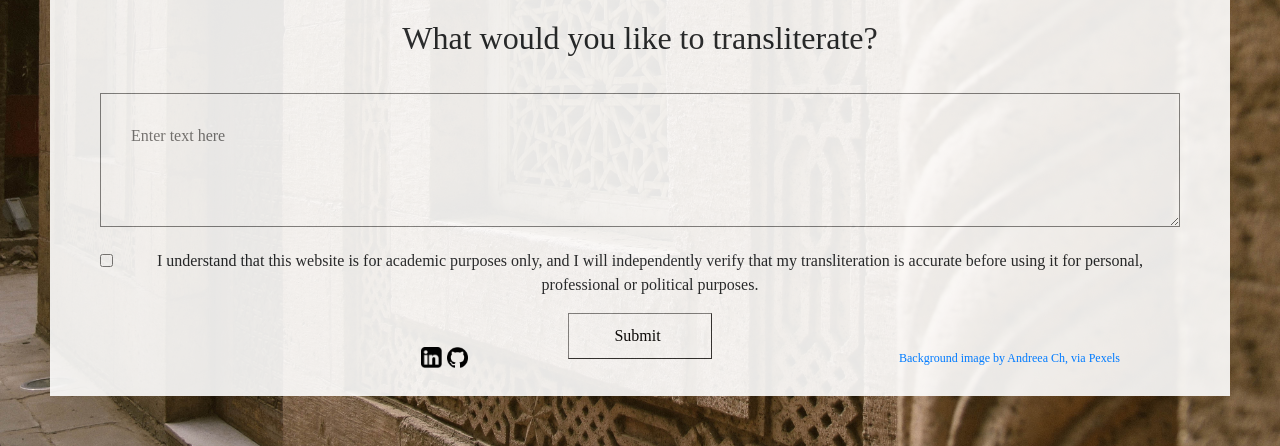
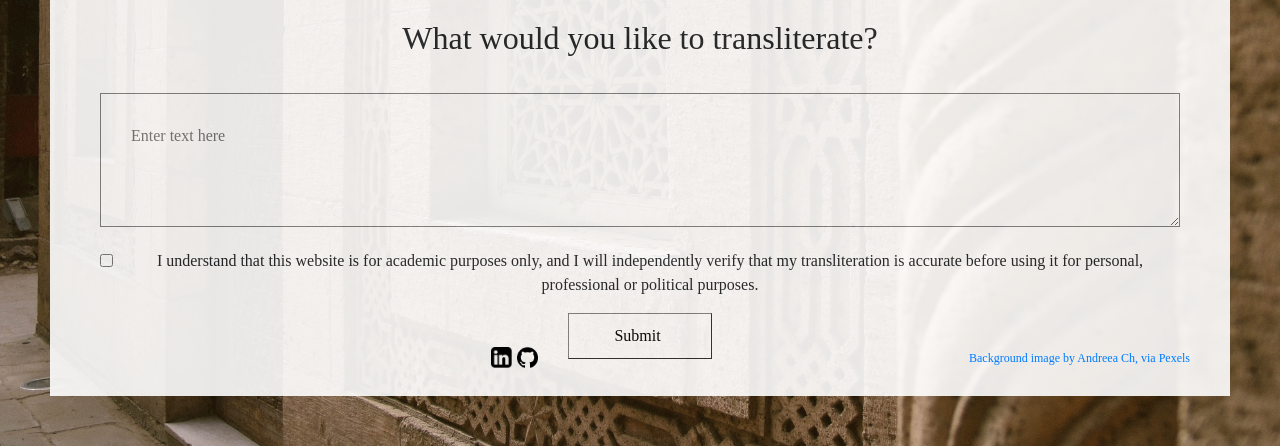
Before and after one commit to maggierphunt/arabic-transcriber, a Flask app: page / in a window 1280 px wide. Shown: the part 354-800 px from the top of the page. Run offline with Flask 2, Linux system fonts and the light colour scheme; some libraries are stand-ins or nearby versions; some web fonts are replaced.

Commit message:
footer fix - need to fix scrolling

```diff
--- a/static/css/transliterator_stylesheet.css
+++ b/static/css/transliterator_stylesheet.css
@@ -64,6 +64,7 @@ margin:0 auto;
 /*content boxes*/
 footer {
     margin-bottom: 50px;
+    margin-left: 70px;
     align-self: center;
     position: fixed;
     bottom: 0;
--- a/templates/index.html
+++ b/templates/index.html
@@ -48,7 +48,6 @@
         <p class="results"><span dir="rtl">{{transliterator_text}}</span></p>
         <button type="submit" class="submit-button" id="reset" action="/">Reset</button>
             {% else %}
-            <p>Your transliteration will appear here.</p>
             {% endif %}
 </div>
         <footer>
```
